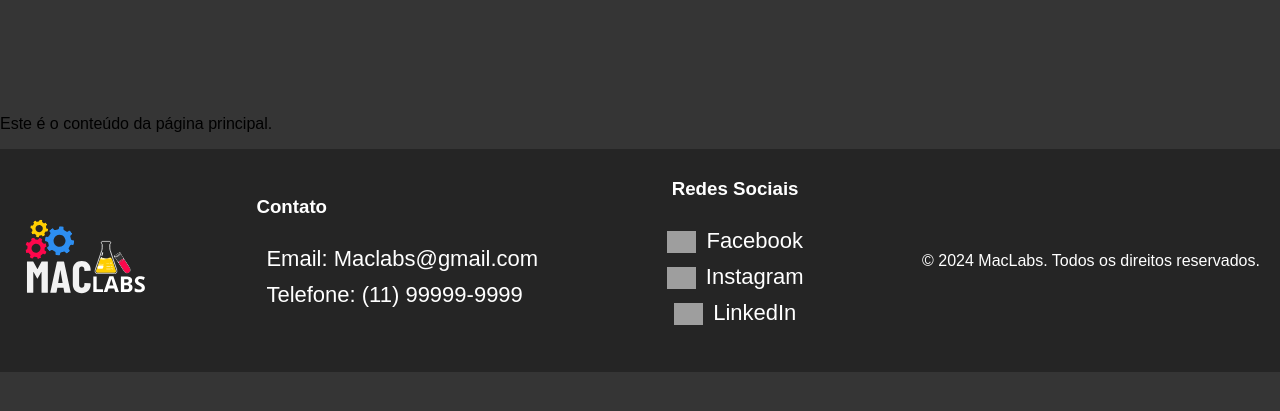
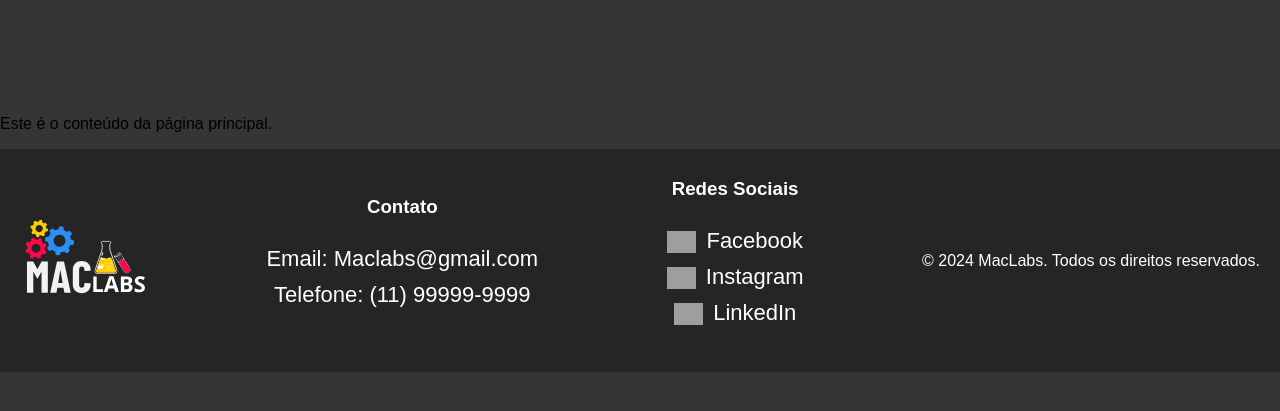
Before and after one commit to LeoDellAmatrice/MacLabs, a Flask app: page / in a window 1280 px wide. Shown: the part 269-680 px from the top of the page. Run offline with Flask 3, Linux system fonts and the light colour scheme; grey boxes are pictures that could not be loaded.

Commit message:
responsividade

```diff
--- a/static/css/base.css
+++ b/static/css/base.css
@@ -95,6 +95,13 @@ footer {
     color: var(--text-color);
 }
 
+/* Contatos */
+#contato li a, h3 {
+    text-decoration: none;
+    text-align: center;
+    color: var(--text-color);
+}
+
 /* Redes sociais */
 #redes-sociais {
     text-align: center;
@@ -112,7 +119,7 @@ footer ul {
     height: 80px;
 }
 
-#redes-sociais li a {
+#redes-sociais li, a, h3, ul {
     text-decoration: none;
     text-align: center;
     color: var(--text-color);
```
